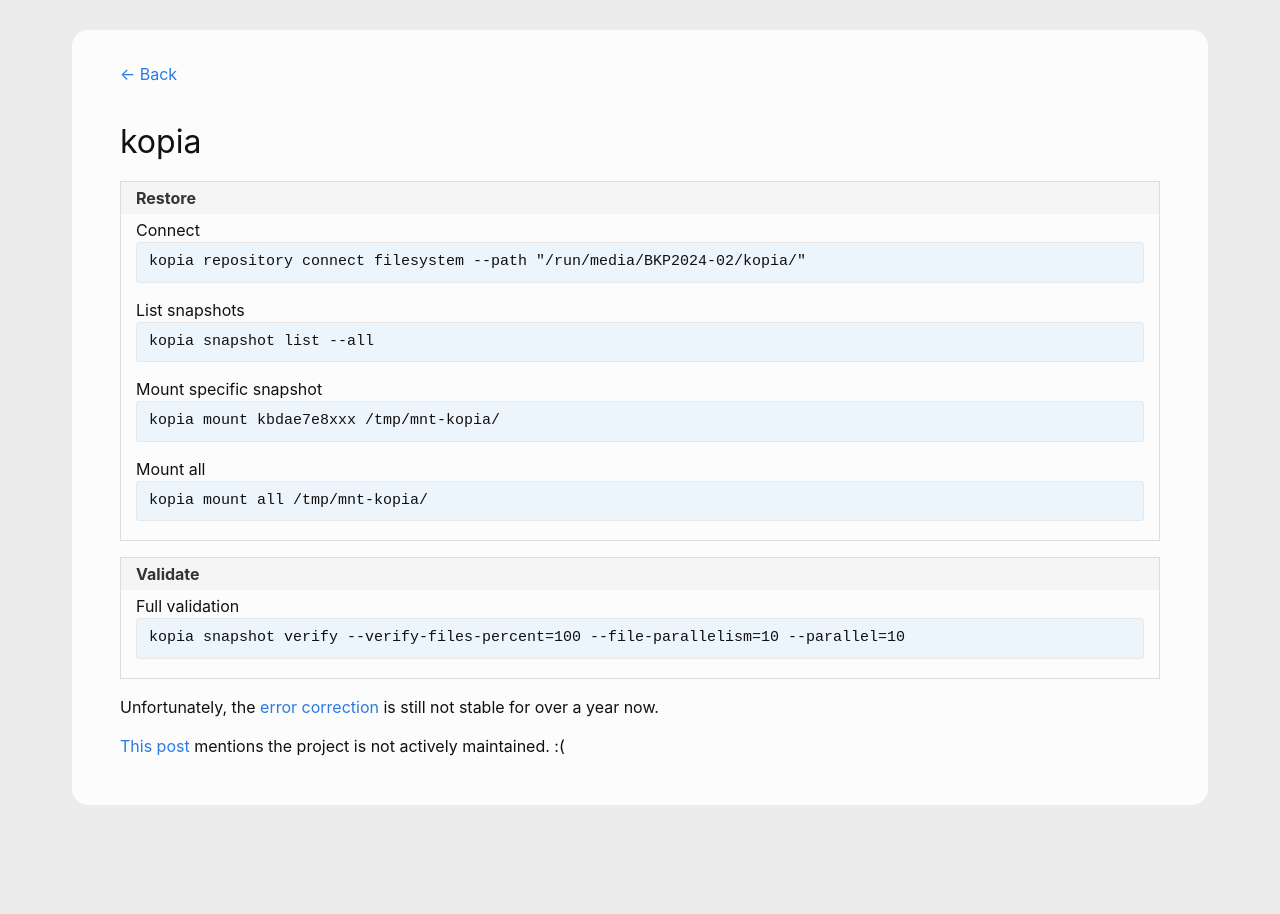
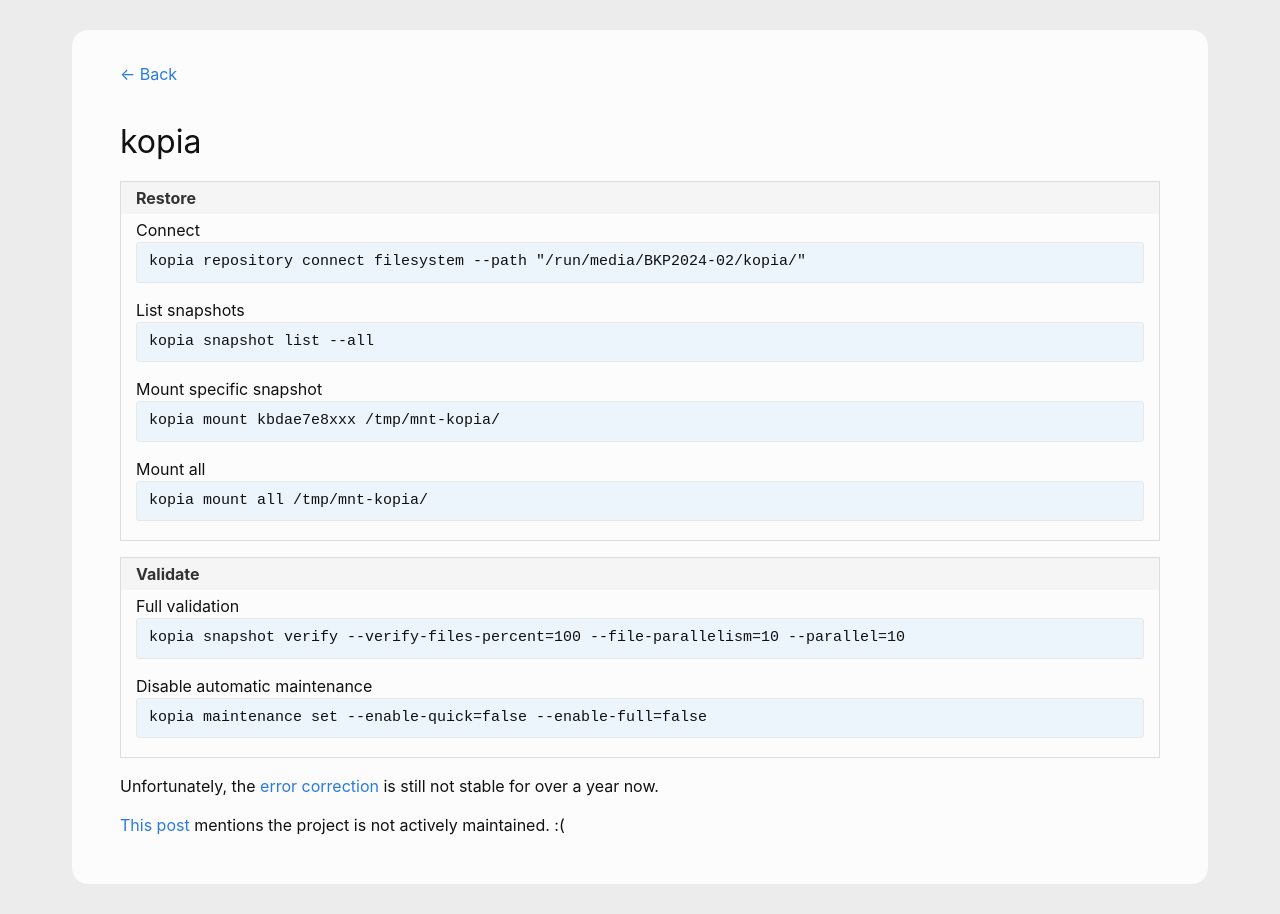
Before and after one commit to andreas-mausch/cheatsheets, a Jekyll site: the page built from _cheatsheets/kopia.md, in a window 1280 px wide. Built offline with Jekyll 4.4.1, drawn with Linux system fonts in a browser that asks for light colours.

Commit message:
kopia: Disable automatic maintenance

```diff
--- a/_cheatsheets/kopia.md
+++ b/_cheatsheets/kopia.md
@@ -11,6 +11,7 @@
   - name: Validate
     commands:
       Full validation: kopia snapshot verify --verify-files-percent=100 --file-parallelism=10 --parallel=10
+      Disable automatic maintenance: kopia maintenance set --enable-quick=false --enable-full=false
 ---
 
 Unfortunately, the [error correction](https://kopia.io/docs/advanced/ecc/) is still not stable for over a year now.
```
